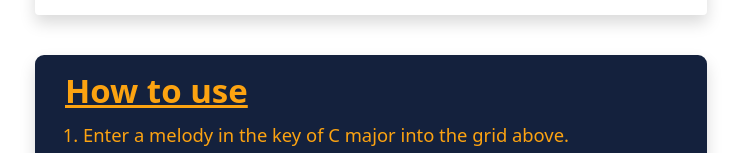
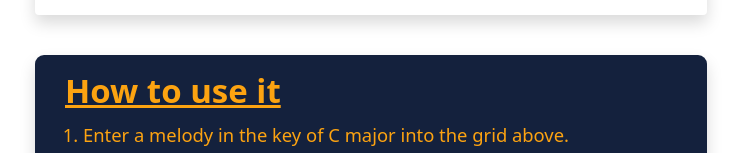
Before and after one commit to jpolina/chord-generator, a React (Create React App) app: page / in a window 1280 px wide. Shown: the part 905-1058 px from the top of the page, without its empty margins (269-1010 px from the left). Built offline with nearby package versions, Linux system fonts and the light colour scheme.

Commit message:
Update App.js

```diff
--- a/src/App.js
+++ b/src/App.js
@@ -21,7 +21,7 @@ function App() {
         <Grid/>
       </div>
       <div class = 'center rectangle1 shadow p-3 mb-5'>
-        <h1 class = "text title"><u><strong>How to use</strong></u></h1>
+        <h1 class = "text title"><u><strong>How to use it</strong></u></h1>
         <p class = "text instructions">
           <ol>
             <li>Enter a melody in the key of C major into the grid above.</li>
```
Also changed, not shown: 15 other files (tests, documents, lock files or other folders).
